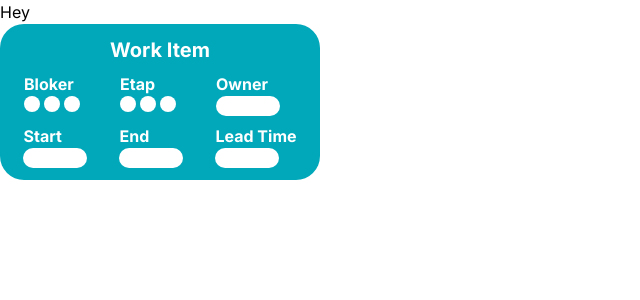
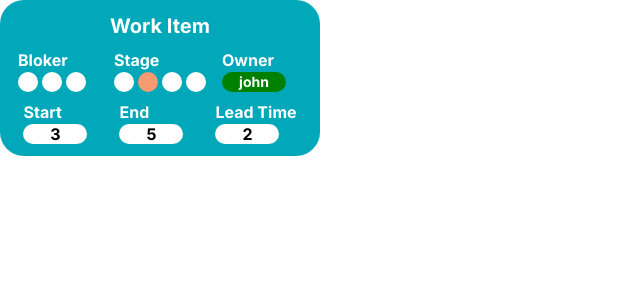
Before and after one commit to MarvelousMarcin/flow-function-kanban, a Next.js app: page /simulation in a window 1280 px wide. Shown: the top 300 px of the page, without its empty margins (0-640 px from the left). Built offline with nearby package versions, Linux system fonts and the light colour scheme.

Commit message:
Work item

```diff
--- a/app/simulation/components/Dot.tsx
+++ b/app/simulation/components/Dot.tsx
@@ -6,7 +6,7 @@ const Dot = ({ color }: DotType) => {
   return (
     <section
       style={{ backgroundColor: color }}
-      className="w-4 h-4 rounded-full"
+      className="w-5 h-5 rounded-full"
     ></section>
   );
 };
--- a/app/simulation/components/WorkItem.tsx
+++ b/app/simulation/components/WorkItem.tsx
@@ -1,6 +1,27 @@
+"use client";
+
 import Dot from "./Dot";
 
-const WorkItem = () => {
+type WorkItemType = {
+  start: number;
+  end: number;
+  owner: {
+    name: string;
+    color: string;
+  };
+  leadTime: number;
+  blocker: number;
+  stage: number;
+};
+
+const WorkItem = ({
+  start,
+  end,
+  owner,
+  leadTime,
+  blocker,
+  stage,
+}: WorkItemType) => {
   return (
     <div className="bg-main w-[20rem]  rounded-3xl  text-white flex flex-col py-3 justify-normal items-center p-1 gap-2">
       <h1 className="font-bold text-xl">Work Item</h1>
@@ -8,36 +29,48 @@ const WorkItem = () => {
         <div className="min-w-[5rem]">
           <h2 className="font-bold">Bloker</h2>
           <section className="flex flex-row gap-1">
-            <Dot color="white" />
-            <Dot color="white" />
-            <Dot color="white" />
+            <Dot color={blocker >= 1 ? "#F59B6F" : "white"} />
+            <Dot color={blocker >= 2 ? "#F59B6F" : "white"} />
+            <Dot color={blocker >= 3 ? "#F59B6F" : "white"} />
           </section>
         </div>
         <div className="min-w-[5rem]">
-          <h2 className="font-bold">Etap</h2>
+          <h2 className="font-bold">Stage</h2>
           <section className="flex flex-row gap-1">
-            <Dot color="white" />
-            <Dot color="white" />
-            <Dot color="white" />
+            <Dot color={stage === 1 ? "#F59B6F" : "white"} />
+            <Dot color={stage === 2 ? "#F59B6F" : "white"} />
+            <Dot color={stage === 3 ? "#F59B6F" : "white"} />
+            <Dot color={stage === 4 ? "#F59B6F" : "white"} />
           </section>
         </div>
         <div className="min-w-[5rem]">
           <h2 className="font-bold">Owner</h2>
-          <section className="w-16 h-5 rounded-full bg-white"></section>
+          <section
+            style={{ backgroundColor: owner.color }}
+            className="w-16 h-5 rounded-full bg-white text-white text-center font-bold flex justify-center items-center text-sm"
+          >
+            {owner.name}
+          </section>
         </div>
       </article>
       <article className="flex flex-row gap-4">
         <div className="min-w-[5rem]">
           <h2 className="font-bold">Start</h2>
-          <section className="w-16 h-5 rounded-full bg-white"></section>
+          <section className="w-16 h-5 rounded-full bg-white text-black text-center font-bold flex justify-center items-center">
+            {start}
+          </section>
         </div>
         <div className="min-w-[5rem]">
           <h2 className="font-bold">End</h2>
-          <section className="w-16 h-5 rounded-full bg-white"></section>
+          <section className="w-16 h-5 rounded-full bg-white text-black text-center font-bold flex justify-center items-center">
+            {end}
+          </section>
         </div>
         <div className="min-w-[5rem]">
           <h2 className="font-bold">Lead Time</h2>
-          <section className="w-16 h-5 rounded-full bg-white"></section>
+          <section className="w-16 h-5 rounded-full bg-white text-black text-center font-bold flex justify-center items-center">
+            {leadTime}
+          </section>
         </div>
       </article>
     </div>
--- a/app/simulation/page.tsx
+++ b/app/simulation/page.tsx
@@ -3,8 +3,14 @@ import Dot from "./components/Dot";
 export default function Simulation() {
   return (
     <main>
-      Hey
-      <WorkItem />
+      <WorkItem
+        start={3}
+        end={5}
+        owner={{ name: "john", color: "green" }}
+        leadTime={2}
+        blocker={0}
+        stage={2}
+      />
     </main>
   );
 }
--- a/tailwind.config.js
+++ b/tailwind.config.js
@@ -14,6 +14,7 @@ module.exports = {
       },
       colors: {
         main: "#00A8BA",
+        orang: "#F59B6F",
       },
     },
   },
```
